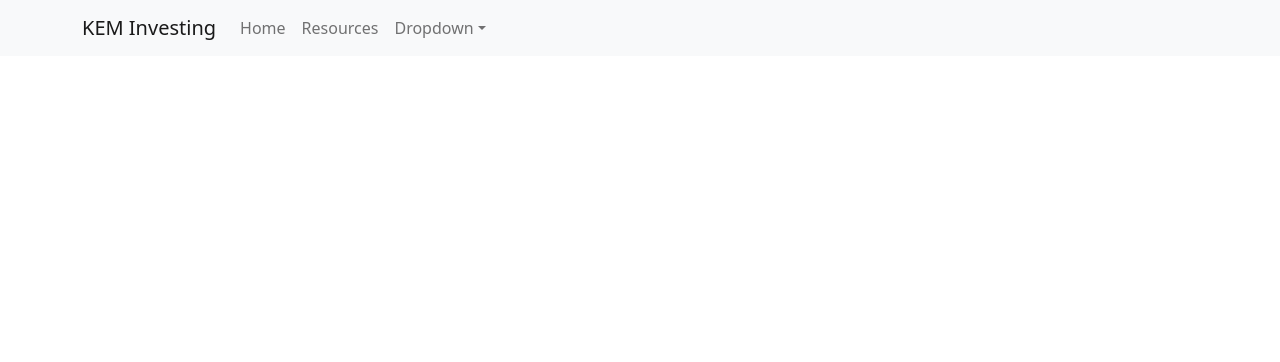
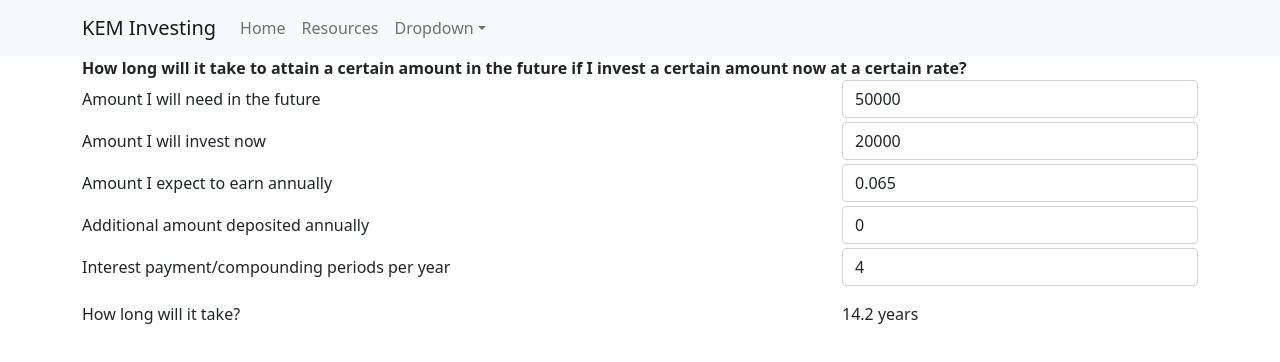
Before and after one commit to Yhprum/murphy-personal-finance, a React (Create React App) app: page /resources/howlong in a window 1280 px wide. Shown: the top 362 px of the page. Built offline with nearby package versions, Linux system fonts and the light colour scheme.

Commit message:
another resource

```diff
--- a/src/App.js
+++ b/src/App.js
@@ -9,6 +9,7 @@ import Header from "./components/Header";
 import Save from "./views/resources/Save";
 import Earn from "./views/resources/Earn";
 import Later from "./views/resources/Later";
+import HowLong from "./views/resources/HowLong";
 
 function App() {
   return (
@@ -22,6 +23,7 @@ function App() {
         <Route path="/resources/save" element={<Save />} />
         <Route path="/resources/earn" element={<Earn />} />
         <Route path="/resources/later" element={<Later />} />
+        <Route path="/resources/howlong" element={<HowLong />} />
       </Routes>
     </BrowserRouter>
   );
--- a/src/utils.js
+++ b/src/utils.js
@@ -4,9 +4,9 @@ export function PV(rate, periods, payment, future, type=0) {
     return null;
   }
   if (rate === 0) {
-    return -payment * periods - future
+    return -payment * periods - future;
   } else {
-    return ((1 - Math.pow(1 + rate, periods)) * payment * (1 + rate * type) / rate - future) / Math.pow(1 + rate, periods)
+    return ((1 - Math.pow(1 + rate, periods)) * payment * (1 + rate * type) / rate - future) / Math.pow(1 + rate, periods);
   }
 }
 
@@ -50,5 +50,18 @@ export function RATE(r, n, e, t=0, a=0, o=.01) {
   return f;
 }
 
+export function NPER(rate, payment, present, future, type=0) {
+  if (rate === 0) {
+    if (payment === 0) {
+      return null;
+    }
+    return (-present - future) / payment;
+  }
+  if (type) {
+    payment *= 1 + rate;
+  }
+  return Math.log( (payment  - future * rate) / (present * rate + payment)) / Math.log(1 + rate);
+}
+
 export const currency = num => new Intl.NumberFormat("en-US", { style: "currency", currency: "USD" }).format(num);
 export const percent = num => (num * 100).toFixed(2) + "%";
--- a/src/views/Resources.js
+++ b/src/views/Resources.js
@@ -7,39 +7,46 @@ function Resources() {
   return (
     <Container>
       <Row>
-        <Col>
+        <Col lg={4} md={6}>
           <ResourcePreview
             title="Retirement Calculator"
             description="How much will I have saved in the future for retirement if I start now?"
             path="retirement"
           />
         </Col>
-        <Col>
+        <Col lg={4} md={6}>
           <ResourcePreview
             title="Loan Calculator"
             description="How much is my monthly loan/mortgage payment? How will points affect the amount I pay?"
             path="loans"
           />
         </Col>
-        <Col>
+        <Col lg={4} md={6}>
           <ResourcePreview
             title="Savings Calculator"
             description="How much do I need to save/invest now to make a certain goal in the future assuming a certain rate of return?"
             path="save"
           />
         </Col>
-        <Col>
+        <Col lg={4} md={6}>
           <ResourcePreview
             title="Earnings Need Calculator"
             description="How much will I have to earn if I save/invest now and want a certain amount in the future?"
             path="earn"
           />
         </Col>
-        <Col>
+        <Col lg={4} md={6}>
           <ResourcePreview
             title="Future Value Calculator"
             description="How much will I have in the future if I save/invest a certain amount now and earn a certain interest/income rate?"
             path="later"
+          />
+        </Col>
+        <Col lg={4} md={6}>
+          <ResourcePreview
+            title="How Long Will It Take"
+            description="How long will it take to attain a certain amount in the future if I invest a certain amount now at a certain rate?"
+            path="howlong"
           />
         </Col>
       </Row>
--- /dev/null
+++ b/src/views/resources/HowLong.js
@@ -0,0 +1,77 @@
+import React, { useState } from "react";
+import { Container, Row, Col, Form } from "react-bootstrap";
+import { NPER } from "../../utils";
+
+function HowLong() {
+  const [values, setValues] = useState({
+    fv: 50000,
+    pv: 20000,
+    rate: .065,
+    pmt: 0,
+    compounding: 4
+  });
+
+  const changeHandler = e => {
+    setValues({...values, [e.target.id]: parseFloat(e.target.value)})
+  }
+
+  let nper = NPER(values.rate / values.compounding, -values.pmt / values.compounding, -values.pv, values.fv) / values.compounding;
+
+  return (
+    <Container>
+      <b>How long will it take to attain a certain amount in the future if I invest a certain amount now at a certain rate?</b>
+      <Form>
+        <Form.Group as={Row} className="mb-1" controlId="fv">
+          <Form.Label column sm={8}>
+            Amount I will need in the future
+          </Form.Label>
+          <Col sm={4}>
+            <Form.Control type="number" value={values.fv} onChange={changeHandler} />
+          </Col>
+        </Form.Group>
+        <Form.Group as={Row} className="mb-1" controlId="pv">
+          <Form.Label column sm={8}>
+            Amount I will invest now
+          </Form.Label>
+          <Col sm={4}>
+            <Form.Control type="number" value={values.pv} onChange={changeHandler} />
+          </Col>
+        </Form.Group>
+        <Form.Group as={Row} className="mb-1" controlId="rate">
+          <Form.Label column sm={8}>
+            Amount I expect to earn annually
+          </Form.Label>
+          <Col sm={4}>
+            <Form.Control type="number" step={.01} value={values.rate} onChange={changeHandler} />
+          </Col>
+        </Form.Group>
+        <Form.Group as={Row} className="mb-1" controlId="pmt">
+          <Form.Label column sm={8}>
+            Additional amount deposited annually
+          </Form.Label>
+          <Col sm={4}>
+            <Form.Control type="number" value={values.pmt} onChange={changeHandler} />
+          </Col>
+        </Form.Group>
+        <Form.Group as={Row} className="mb-3" controlId="compounding">
+          <Form.Label column sm={8}>
+            Interest payment/compounding periods per year
+          </Form.Label>
+          <Col sm={4}>
+            <Form.Control type="number" value={values.compounding} onChange={changeHandler} />
+          </Col>
+        </Form.Group>
+      </Form>
+      <Row>
+        <Col sm={8}>
+          How long will it take?
+        </Col>
+        <Col sm={4}>
+          {nper.toFixed(1)} years
+        </Col>
+      </Row>
+    </Container>
+  );
+}
+
+export default HowLong;
--- a/src/views/resources/Later.js
+++ b/src/views/resources/Later.js
@@ -61,7 +61,7 @@ function Later() {
       </Form>
       <Row>
         <Col sm={8}>
-          What do I need to earn as a rate of return?
+          How much will I have in the future?
         </Col>
         <Col sm={4}>
           {currency(fv)}
@@ -113,7 +113,7 @@ function Later() {
       </Form>
       <Row>
         <Col sm={8}>
-          What do I need to earn as a rate of return?
+          How much will I have in the future?
         </Col>
         <Col sm={4}>
           {currency(fvAdd)}
```
